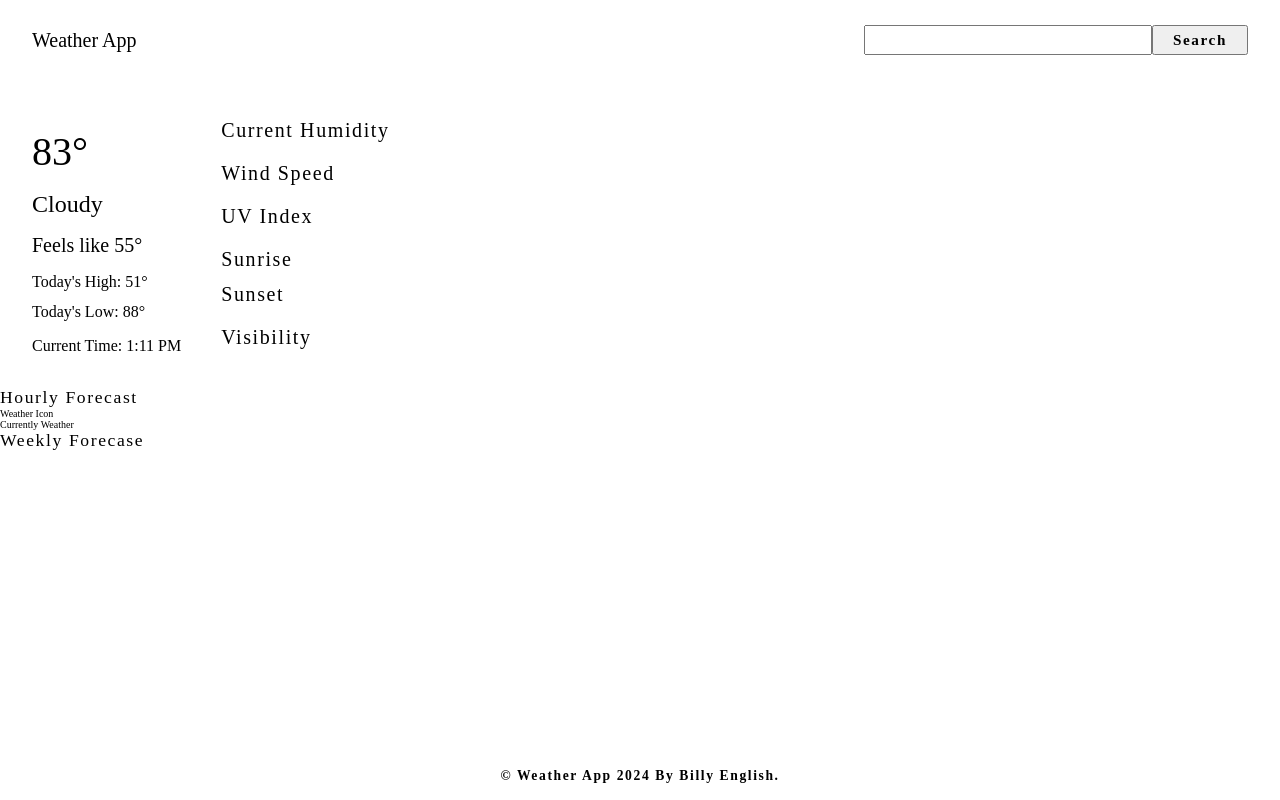
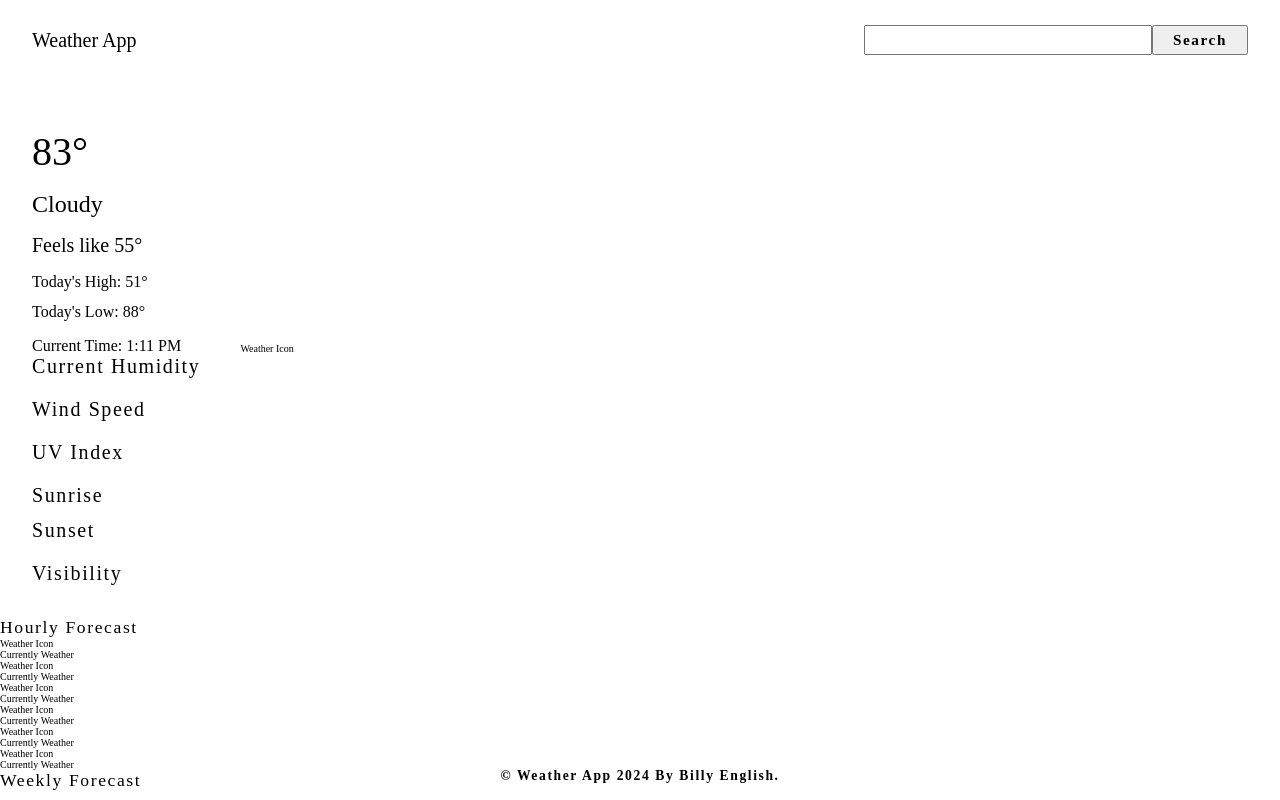
Before and after one commit to billyenglish/Weather_App, a website: page src/index.html in a window 1280 px wide. Drawn offline with Linux system fonts and the light colour scheme; a web font is replaced by a local one.

Commit message:
Creating the hourly and weekly forecast.

```diff
--- a/src/index.html
+++ b/src/index.html
@@ -4,7 +4,7 @@
     <meta charset="UTF-8">
     <meta name="viewport" content="width=device-width, initial-scale=1.0">
     <title>Weather App</title>
-    <link rel="stylesheet" href="./styles.css">
+    <link rel="stylesheet" href="./styles.css" type="text/css">
 </head>
 <body>
     <div class="container">
@@ -30,10 +30,10 @@
         </header>
         <main>
             <section id="primary_weather_content">
+                <div id="primary_first_content">
                     <article id="primary_weather_column">
                         <h2 id="current_location"></h2>
                         <h3 id="current_temperature">
-                        <div id="weather_icon"></div>
                             <span id="current_temp">83&deg;</span>
                         </h3>
                         <h4 id="current_weather_conditions">Cloudy</h4>
@@ -54,19 +54,51 @@
                         </h5>
                         <h6 id="visibility">Visibility</h6>
                     </article>
+                </div>
+                <div id="weather_icon_container">
+                    Weather Icon
+                </div>
             </section>
             <section id="primary_weather_hourly_forecast">
                 <article>
                     <h2 class="weather_section_title">Hourly Forecast</h2>
+
+                    <div id="weather_hourly_container">
                         <div class="weather_hourly_card">
                             <p>Weather Icon</p>
                             <p>Currently Weather</p>
+                        </div>
+
+                        <div class="weather_hourly_card">
+                            <p>Weather Icon</p>
+                            <p>Currently Weather</p>
+                        </div>
+
+                        <div class="weather_hourly_card">
+                            <p>Weather Icon</p>
+                            <p>Currently Weather</p>
+                        </div>
+
+                        <div class="weather_hourly_card">
+                            <p>Weather Icon</p>
+                            <p>Currently Weather</p>
+                        </div>
+
+                        <div class="weather_hourly_card">
+                            <p>Weather Icon</p>
+                            <p>Currently Weather</p>
+                        </div>
+
+                        <div class="weather_hourly_card">
+                            <p>Weather Icon</p>
+                            <p>Currently Weather</p>
+                        </div>
                     </div>
                 </article>
             </section>
             <section>
                 <article>
-                    <h2 class="weather_section_title">Weekly Forecase</h2>
+                    <h2 class="weather_section_title">Weekly Forecast</h2>
                     <div class="weather_weekly_card">
                     </div>
                 </article>
```
Lines whose indentation alone changed are shown as unchanged.
